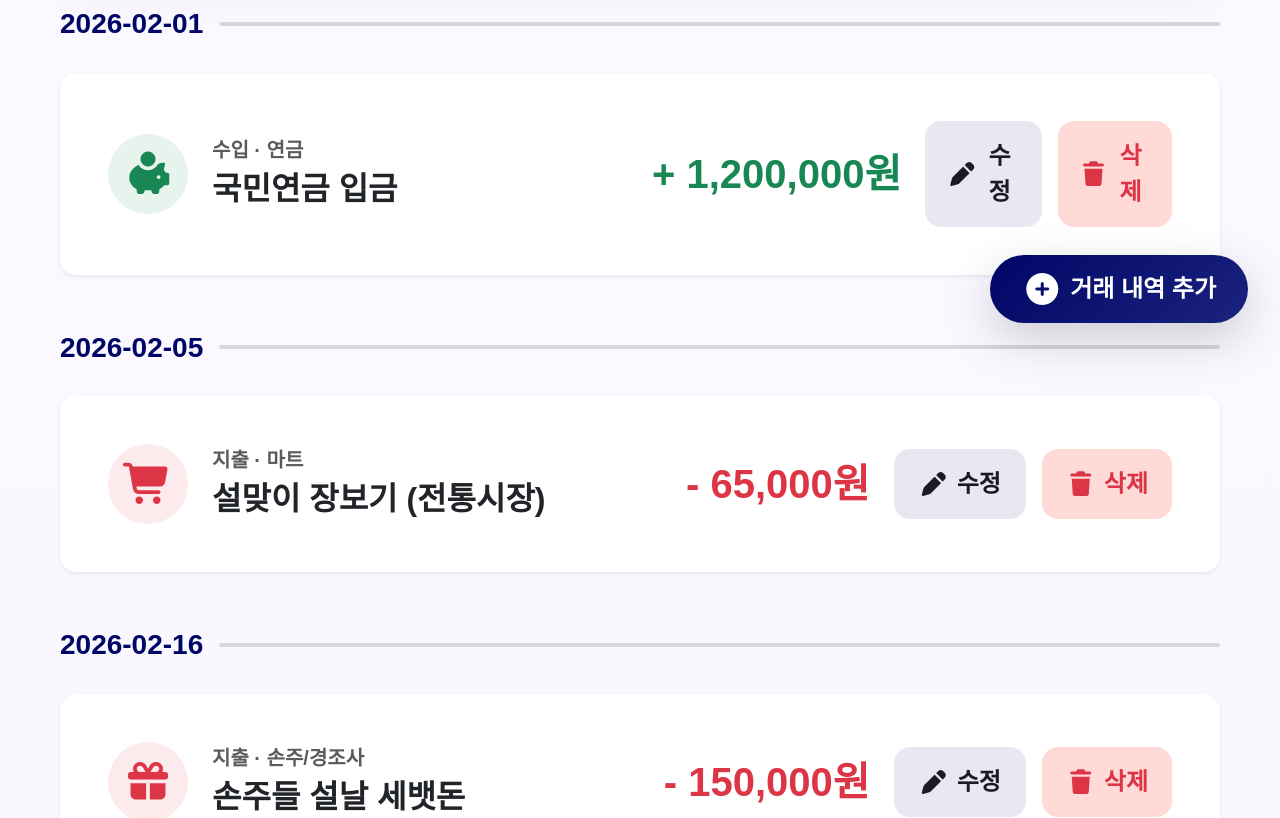
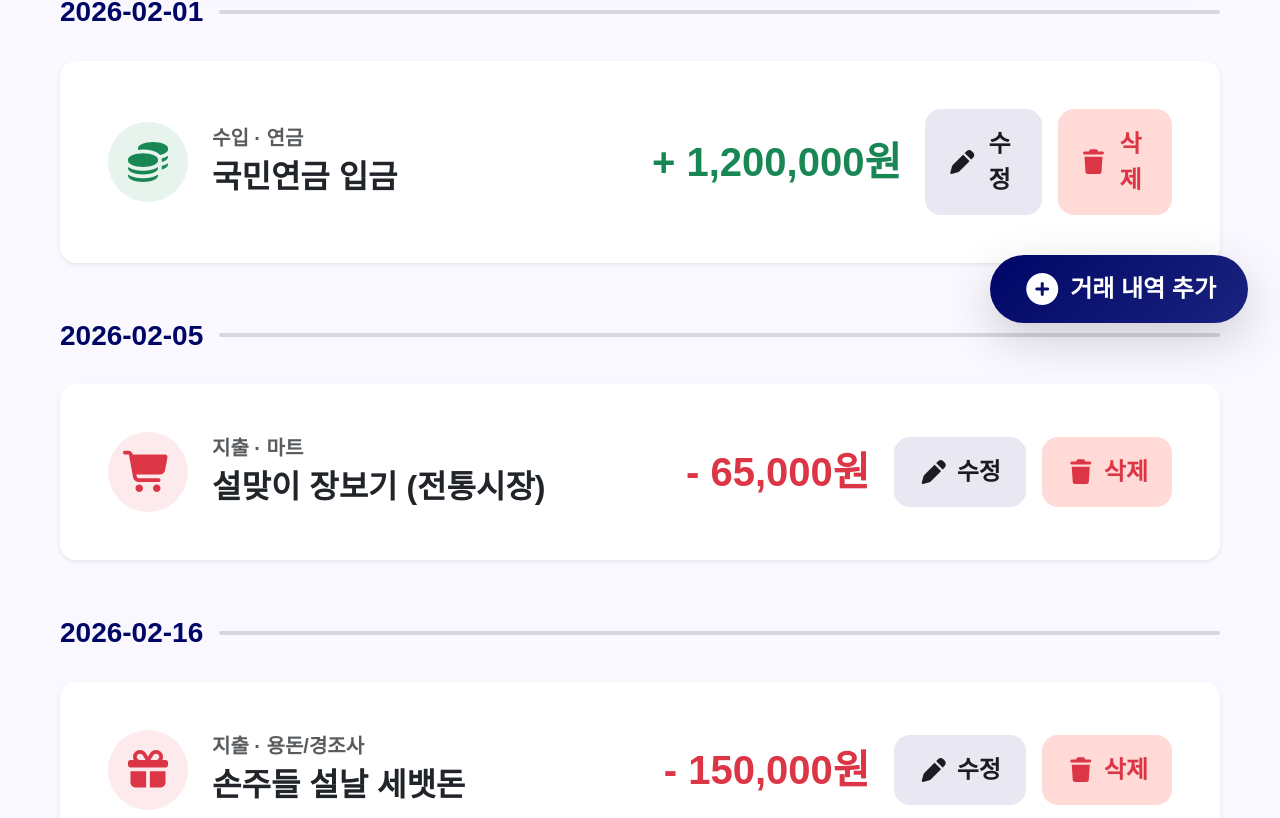
Before and after one commit to KBSkeletonTeam4/Team4_skeleton, a Vue app: page /history in a window 1280 px wide. Shown: the part 445-1263 px from the top of the page. Built offline with nearby package versions, Linux system fonts and the light colour scheme; data requests are answered from the project's data file; a web font is replaced by a local one.

Commit message:
fix: link_icon_of_transactionItem_to_db & change_category_order & reduce_title_font_size

```diff
--- a/db.json
+++ b/db.json
@@ -23,7 +23,7 @@
       "date": "2026-02-16",
       "time": "10:30",
       "type": "expense",
-      "category": "손주/경조사",
+      "category": "용돈/경조사",
       "amount": 150000,
       "memo": "손주들 설날 세뱃돈"
     },
@@ -122,7 +122,7 @@
       "date": "2026-03-26",
       "time": "11:00",
       "type": "expense",
-      "category": "손주/경조사",
+      "category": "용돈/경조사",
       "amount": 50000,
       "memo": "지인 자녀 결혼식 축의금"
     },
@@ -194,7 +194,7 @@
       "date": "2026-04-05",
       "time": "15:30",
       "type": "expense",
-      "category": "손주/경조사",
+      "category": "용돈/경조사",
       "amount": 50000,
       "memo": "손녀 장난감 선물"
     },
@@ -224,6 +224,22 @@
       "category": "마트",
       "amount": 25000,
       "memo": "정육점 돼지고기"
+    },
+    {
+      "type": "expense",
+      "amount": 20000,
+      "category": "식비",
+      "memo": "김치찌개",
+      "date": "2026-04-11",
+      "id": "3adrR6uaeUY"
+    },
+    {
+      "type": "expense",
+      "amount": 100000,
+      "category": "용돈/경조사",
+      "memo": "손주 용돈",
+      "date": "2026-04-11",
+      "id": "-3b-0uBm3QM"
     }
   ],
   "incomeCategory": [
@@ -261,23 +277,23 @@
     },
     {
       "id": "3",
+      "name": "병원/약국",
+      "icon": "fa-solid fa-notes-medical"
+    },
+    {
+      "id": "4",
+      "name": "용돈/경조사",
+      "icon": "fa-solid fa-gift"
+    },
+    {
+      "id": "5",
       "name": "교통",
       "icon": "fa-solid fa-bus"
     },
     {
-      "id": "4",
+      "id": "6",
       "name": "공과금/통신",
       "icon": "fa-solid fa-file-invoice-dollar"
-    },
-    {
-      "id": "5",
-      "name": "병원/약국",
-      "icon": "fa-solid fa-notes-medical"
-    },
-    {
-      "id": "6",
-      "name": "손주/경조사",
-      "icon": "fa-solid fa-gift"
     }
   ],
   "profile": [
--- a/src/components/common/Header.vue
+++ b/src/components/common/Header.vue
@@ -58,7 +58,7 @@ onMounted(() => {
   position: relative;
   background-color: #fbf8ff;
   display: flex;
-  align-items: center;
+  align-items: center; /* 세로 중앙 정렬 */
   justify-content: space-between;
   padding: 20px 32px;
   box-sizing: border-box;
@@ -69,13 +69,12 @@ onMounted(() => {
 
 .titleContainer {
   display: flex;
-  align-items: center;
+  align-items: center; /* 세로 중앙 정렬 */
   cursor: pointer; /* 마우스 오버 시 손가락 모양으로 변경 */
 }
 
 .titleText {
-  /* 불필요한 고정 width, height를 제거하여 텍스트가 자연스럽게 위치하도록 수정 */
-  font-size: 4em;
+  font-size: 3.5em;
   font-weight: 900;
   margin: 0;
   font-family: "OngleipReconstruction";
@@ -85,7 +84,7 @@ onMounted(() => {
   font-family: "OngleipReconstruction";
   src: url("https://cdn.jsdelivr.net/gh/projectnoonnu/2405-2@1.0/Ownglyph_JAEGEONSA-Rg.woff2")
     format("woff2");
-  /* font-weight: normal; */
+  font-weight: medium;
   font-display: swap;
 }
 
--- a/src/components/history/TransactionItem.vue
+++ b/src/components/history/TransactionItem.vue
@@ -13,15 +13,18 @@
           "
           style="width: 80px; height: 80px"
         >
-          <i class="fa-solid fs-1" :class="categoryIcon"></i>
+          <i
+            class="fa-solid fs-1"
+            :class="['fas', getIcon(item.type, item.category)]"
+          ></i>
         </div>
 
         <div class="d-flex flex-column">
           <span class="text-muted fw-bold fs-5">
-            {{ isIncome ? '수입' : '지출' }} · {{ item.category }}
+            {{ isIncome ? "수입" : "지출" }} · {{ item.category }}
           </span>
           <span class="fs-2 fw-bold text-dark">
-            {{ item.memo || '내역 없음' }}
+            {{ item.memo || "내역 없음" }}
           </span>
         </div>
       </div>
@@ -33,7 +36,7 @@
           class="fs-1 fw-black text-nowrap"
           :class="isIncome ? 'text-success' : 'text-danger'"
         >
-          {{ isIncome ? '+' : '-' }}
+          {{ isIncome ? "+" : "-" }}
           {{ Number(item.amount).toLocaleString() }}원
         </span>
 
@@ -60,52 +63,44 @@
 </template>
 
 <script setup>
-import { computed } from 'vue';
-import { useTransactionStore } from '@/stores/useTransactionStore';
+import { computed } from "vue";
+import { useTransactionStore } from "@/stores/useTransactionStore";
 
-defineEmits(['edit']);
+defineEmits(["edit"]);
 
 const props = defineProps({
   item: { type: Object, required: true },
 });
 
 const transactionStore = useTransactionStore();
-const isIncome = computed(() => props.item.type === 'income');
+const isIncome = computed(() => props.item.type === "income");
 
-const categoryIcon = computed(() => {
-  const category = String(props.item.category || '');
+// 아이콘 가져오기 (스토어의 카테고리 데이터 활용)
+const getIcon = (type, category) => {
+  // 스토어에서 불러온 카테고리 배열을 사용합니다.
+  const categories =
+    type === "expense"
+      ? transactionStore.expenseCategories
+      : transactionStore.incomeCategories;
 
-  if (category.includes('식비') || category.includes('마트')) {
-    return 'fa-cart-shopping';
+  const cat = categories.find((c) => c.name === category);
+
+  if (cat && cat.icon) {
+    return cat.icon.split(" ")[1]; // 예: 'fa-cart-shopping'
   }
-  if (category.includes('교통')) return 'fa-bus';
-  if (category.includes('병원') || category.includes('의료')) {
-    return 'fa-notes-medical';
-  }
-  if (category.includes('공과금') || category.includes('통신')) {
-    return 'fa-file-invoice-dollar';
-  }
-  if (category.includes('손주') || category.includes('경조사')) {
-    return 'fa-gift';
-  }
-  if (category.includes('연금') || category.includes('이자')) {
-    return 'fa-piggy-bank';
-  }
-  if (category.includes('용돈')) return 'fa-envelope-open-text';
-  if (category.includes('월급')) return 'fa-money-bill-wave';
 
-  return 'fa-wallet';
-});
+  return "fa-coins"; // 기본 아이콘
+};
 
 const handleDelete = async () => {
-  if (!confirm('이 내역을 정말 삭제하시겠습니까?')) return;
+  if (!confirm("이 내역을 정말 삭제하시겠습니까?")) return;
 
   try {
     await transactionStore.deleteTransaction(props.item.id);
-    alert('성공적으로 삭제되었습니다.');
+    alert("성공적으로 삭제되었습니다.");
   } catch (err) {
     console.error(err);
-    alert('삭제에 실패했습니다. 다시 시도해주세요.');
+    alert("삭제에 실패했습니다. 다시 시도해주세요.");
   }
 };
 </script>
--- a/src/pages/Transaction.vue
+++ b/src/pages/Transaction.vue
@@ -145,10 +145,10 @@ const incomeCategory = [
 const expenseCategory = [
   { id: "1", name: "식비", icon: "fa-solid fa-utensils" },
   { id: "2", name: "마트", icon: "fa-solid fa-cart-shopping" },
-  { id: "3", name: "교통", icon: "fa-solid fa-bus" },
-  { id: "4", name: "공과금/통신", icon: "fa-solid fa-file-invoice-dollar" },
-  { id: "5", name: "병원/약국", icon: "fa-solid fa-notes-medical" },
-  { id: "6", name: "손주/경조사", icon: "fa-solid fa-gift" },
+  { id: "3", name: "병원/약국", icon: "fa-solid fa-notes-medical" },
+  { id: "4", name: "용돈/경조사", icon: "fa-solid fa-gift" },
+  { id: "5", name: "교통", icon: "fa-solid fa-bus" },
+  { id: "6", name: "공과금/통신", icon: "fa-solid fa-file-invoice-dollar" },
 ];
 
 const currentCategories = computed(() => {
```
